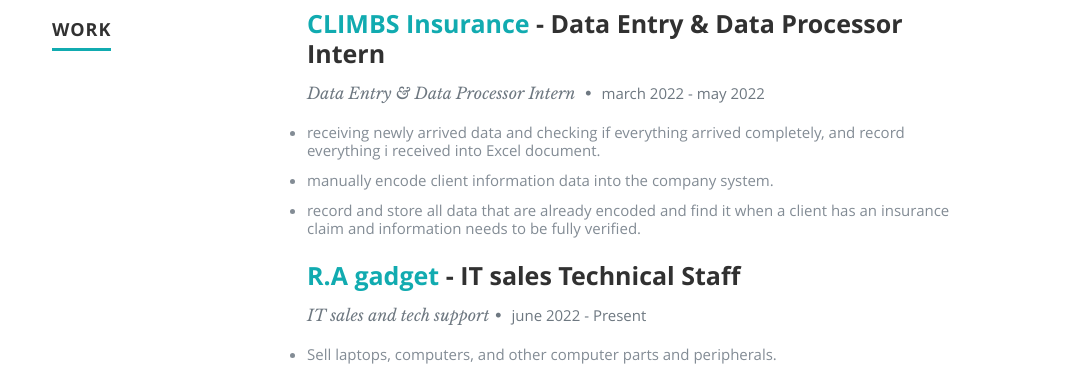
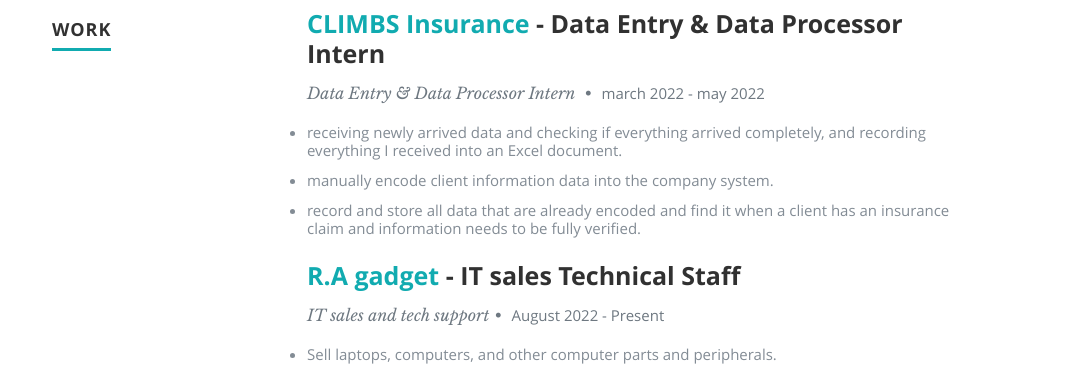
Before and after one commit to ReymartAtYourservice/ReymartAtYourservice.github.io, a plain HTML site: page index.html in a window 1280 px wide. Shown: the part 1620-1995 px from the top of the page, without its empty margins (98-1181 px from the left). Drawn offline with nearby package versions, Linux system fonts and the light colour scheme.

Commit message:
Update index.html

```diff
--- a/index.html
+++ b/index.html
@@ -186,7 +186,7 @@
 
                   <ul style="list-style-type:disc;">
                      <li>
-                        receiving newly arrived data and checking if everything arrived completely, and record everything i received into Excel document.
+                        receiving newly arrived data and checking if everything arrived completely, and recording everything I received into an Excel document.
                      </li>
                      <li>
                         manually encode client information data into the company system.
@@ -201,7 +201,7 @@
                <div class="twelve columns">
 
                   <h3><a href="https://codingblocks.com/" target="_blank">R.A gadget</a> - IT sales Technical Staff</h3>
-                  <p class="info">IT sales and tech support<span>&bull;</span> <em class="date">june 2022 - Present</em></p>
+                  <p class="info">IT sales and tech support<span>&bull;</span> <em class="date">August 2022 - Present</em></p>
 
                   <ul style="list-style-type:disc;">
 
```
